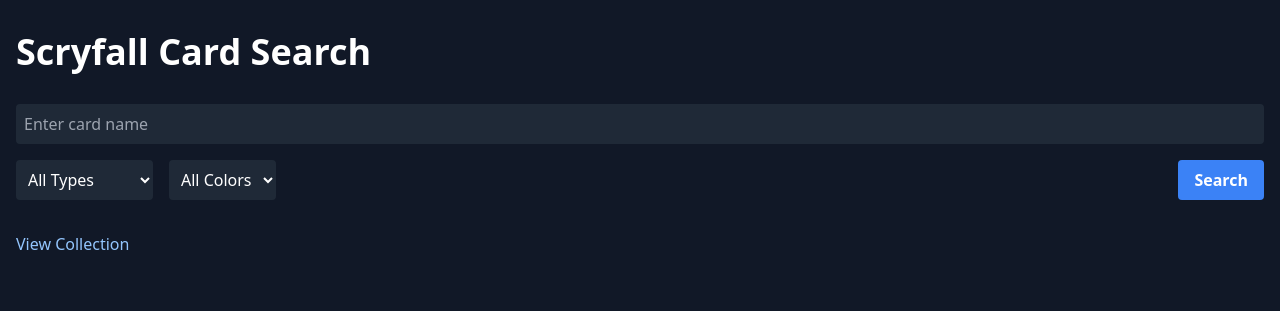
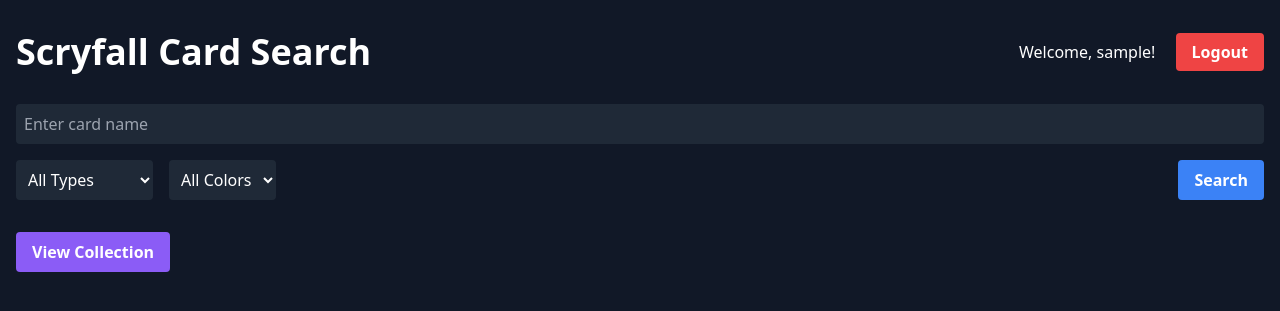
Before and after one commit to aidenisaman/MTGcollectionSite, a Flask app: page / in a window 1280 px wide. Shown: the top 311 px of the page. Run offline with Flask 3, Linux system fonts and the light colour scheme; the visitor is signed in with stand-in values (Sample User, id 1); some libraries are stand-ins or nearby versions.

Commit message:
Update index.html

```diff
--- a/mtgCardWeb/templates/index.html
+++ b/mtgCardWeb/templates/index.html
@@ -4,15 +4,26 @@
     <meta charset="UTF-8">
     <meta name="viewport" content="width=device-width, initial-scale=1.0">
     <title>Scryfall Card Search</title>
+    <link href="https://cdn.jsdelivr.net/npm/tailwindcss@2.2.19/dist/tailwind.min.css" rel="stylesheet">
     <script src="https://code.jquery.com/jquery-3.6.0.min.js"></script>
     <script src="https://code.jquery.com/ui/1.12.1/jquery-ui.min.js"></script>
     <link rel="stylesheet" href="https://code.jquery.com/ui/1.12.1/themes/base/jquery-ui.css">
-    <script src="https://cdn.tailwindcss.com"></script>
     <script src="{{ url_for('static', filename='script.js') }}"></script>
 </head>
 <body class="bg-gray-900 text-white">
     <div class="container mx-auto px-4 py-8">
-        <h1 class="text-4xl font-bold mb-8">Scryfall Card Search</h1>
+        <div class="flex justify-between items-center mb-8">
+            <h1 id="scryfall-card-search" class="text-4xl font-bold">Scryfall Card Search</h1>
+            <div>
+                {% if current_user.is_authenticated %}
+                    <span class="mr-4">Welcome, {{ current_user.username }}!</span>
+                    <a href="{{ url_for('logout') }}" class="bg-red-500 hover:bg-red-700 text-white font-bold py-2 px-4 rounded">Logout</a>
+                {% else %}
+                    <a href="{{ url_for('login') }}" class="bg-blue-500 hover:bg-blue-700 text-white font-bold py-2 px-4 rounded mr-2">Login</a>
+                    <a href="{{ url_for('register') }}" class="bg-green-500 hover:bg-green-700 text-white font-bold py-2 px-4 rounded">Sign Up</a>
+                {% endif %}
+            </div>
+        </div>
 
         <div class="mb-4">
             <input type="text" id="cardName" placeholder="Enter card name" class="w-full p-2 rounded bg-gray-800 text-white">
@@ -22,33 +33,29 @@
             <div class="flex space-x-4">
                 <select id="cardType" class="p-2 rounded bg-gray-800 text-white">
                     <option value="">All Types</option>
-                    <option value="creature">Creature</option>
-                    <option value="instant">Instant</option>
-                    <option value="sorcery">Sorcery</option>
-                    <option value="enchantment">Enchantment</option>
-                    <option value="artifact">Artifact</option>
-                    <option value="planeswalker">Planeswalker</option>
-                    <option value="land">Land</option>
+                    <option value="Creature">Creature</option>
+                    <option value="Instant">Instant</option>
+                    <option value="Sorcery">Sorcery</option>
+                    <option value="Enchantment">Enchantment</option>
+                    <option value="Artifact">Artifact</option>
+                    <option value="Planeswalker">Planeswalker</option>
+                    <option value="Land">Land</option>
                 </select>
                 <select id="cardColor" class="p-2 rounded bg-gray-800 text-white">
                     <option value="">All Colors</option>
-                    <option value="w">White</option>
-                    <option value="u">Blue</option>
-                    <option value="b">Black</option>
-                    <option value="r">Red</option>
-                    <option value="g">Green</option>
-                    <option value="c">Colorless</option>
+                    <option value="W">White</option>
+                    <option value="U">Blue</option>
+                    <option value="B">Black</option>
+                    <option value="R">Red</option>
+                    <option value="G">Green</option>
+                    <option value="C">Colorless</option>
                 </select>
             </div>
-            <button id="searchButton" class="bg-blue-500 hover:bg-blue-700 text-white font-bold py-2 px-4 rounded">
-                Search
-            </button>
+            <button id="searchButton" class="bg-blue-500 hover:bg-blue-700 text-white font-bold py-2 px-4 rounded">Search</button>
         </div>
 
         <div class="flex justify-between items-center mb-8">
-            <button id="viewCollection" class="text-blue-300 hover:text-blue-100" onclick="window.location.href='/collection'">
-                View Collection
-            </button>
+            <a href="{{ url_for('view_collection') }}" class="bg-purple-500 hover:bg-purple-700 text-white font-bold py-2 px-4 rounded">View Collection</a>
         </div>
 
         <div id="loading" class="mt-4 hidden">
```
